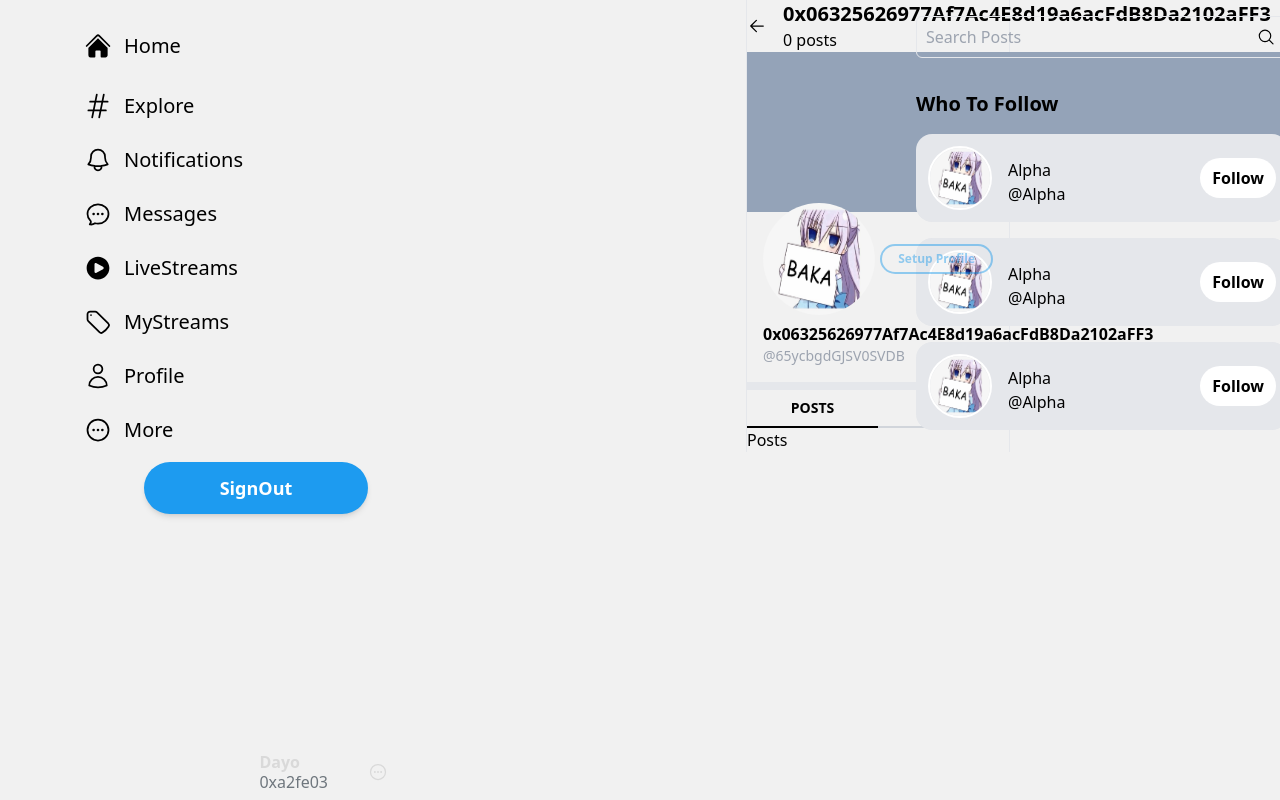
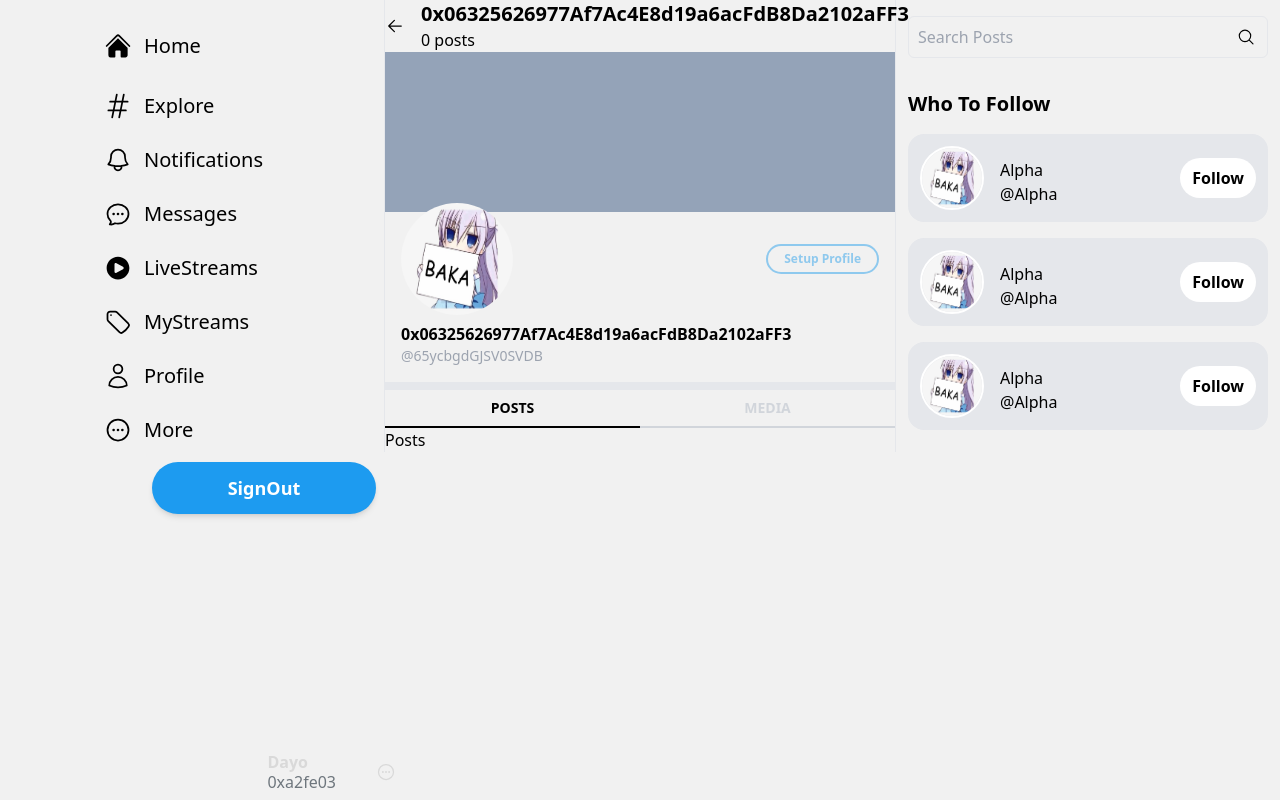
Before and after one commit to Team-Manor/Manor-Main, a Next.js app: page /profile in a window 1280 px wide. Built offline with nearby package versions, Linux system fonts and the light colour scheme.

Commit message:
feat: fixed styling on app.tsx

```diff
--- a/components/ProfilePage/index.tsx
+++ b/components/ProfilePage/index.tsx
@@ -15,17 +15,19 @@ const ProfilePage = () => {
   };
 
   return (
-    <div className="flex-grow border-l border-r min-w-[50%] sm:ml-[73px] xl:ml-[370px]">
+    <div className="border-l border-r w-full">
       <div className="flex items-center gap-4">
         <div className="hoverAnimation w-9 h-9 flex items-center justify-center xl:px-0">
           <ArrowSmallLeftIcon className="h-5" />
         </div>
         <div>
-          <h2 className="text-lg sm:text-xl font-bold">{wallet}</h2>
+          <h2 className="text-base sm:text-xl font-bold max-w-full overflow-hidden">
+            {wallet}
+          </h2>
           <p className="">0 posts</p>
         </div>
       </div>
-      <div className="w-[550px] h-[20vh] bg-slate-400"></div>
+      <div className="w-full h-[20vh] bg-slate-400"></div>
       <div className="flex justify-end items-center px-4 relative py-8">
         <div className="absolute left-4">
           <Image
```
